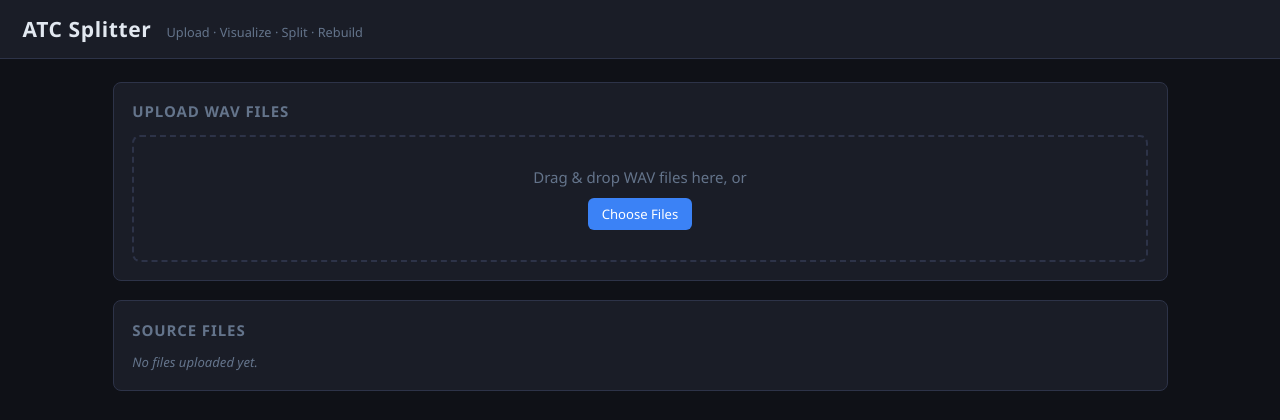
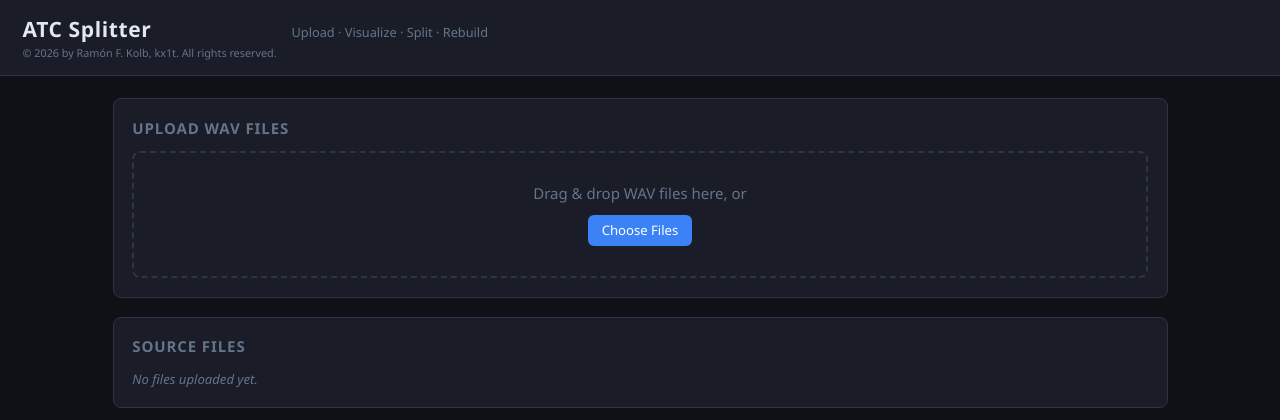
Before and after one commit to kx1t/atc-splitter, a Flask app: page / in a window 1280 px wide. Shown: the top 420 px of the page. Run offline with Flask 3, Linux system fonts and the light colour scheme; data that the repository does not hold is empty; some libraries are stand-ins or nearby versions.

Commit message:
Add copyright line under site title

```diff
--- a/app/static/css/style.css
+++ b/app/static/css/style.css
@@ -36,6 +36,7 @@ header {
   gap: 1rem;
 }
 header h1 { font-size: 1.4rem; font-weight: 700; letter-spacing: .03em; }
+header .copyright { font-size: .72rem; color: var(--muted); margin-top: .1rem; }
 header .tagline { color: var(--muted); font-size: .85rem; }
 
 /* ── Main layout ── */
--- a/app/templates/index.html
+++ b/app/templates/index.html
@@ -10,7 +10,10 @@
 </head>
 <body>
   <header>
-    <h1>ATC Splitter</h1>
+    <div>
+      <h1>ATC Splitter</h1>
+      <p class="copyright">&copy; 2026 by Ram&oacute;n F. Kolb, kx1t. All rights reserved.</p>
+    </div>
     <p class="tagline">Upload · Visualize · Split · Rebuild</p>
   </header>
 
```
